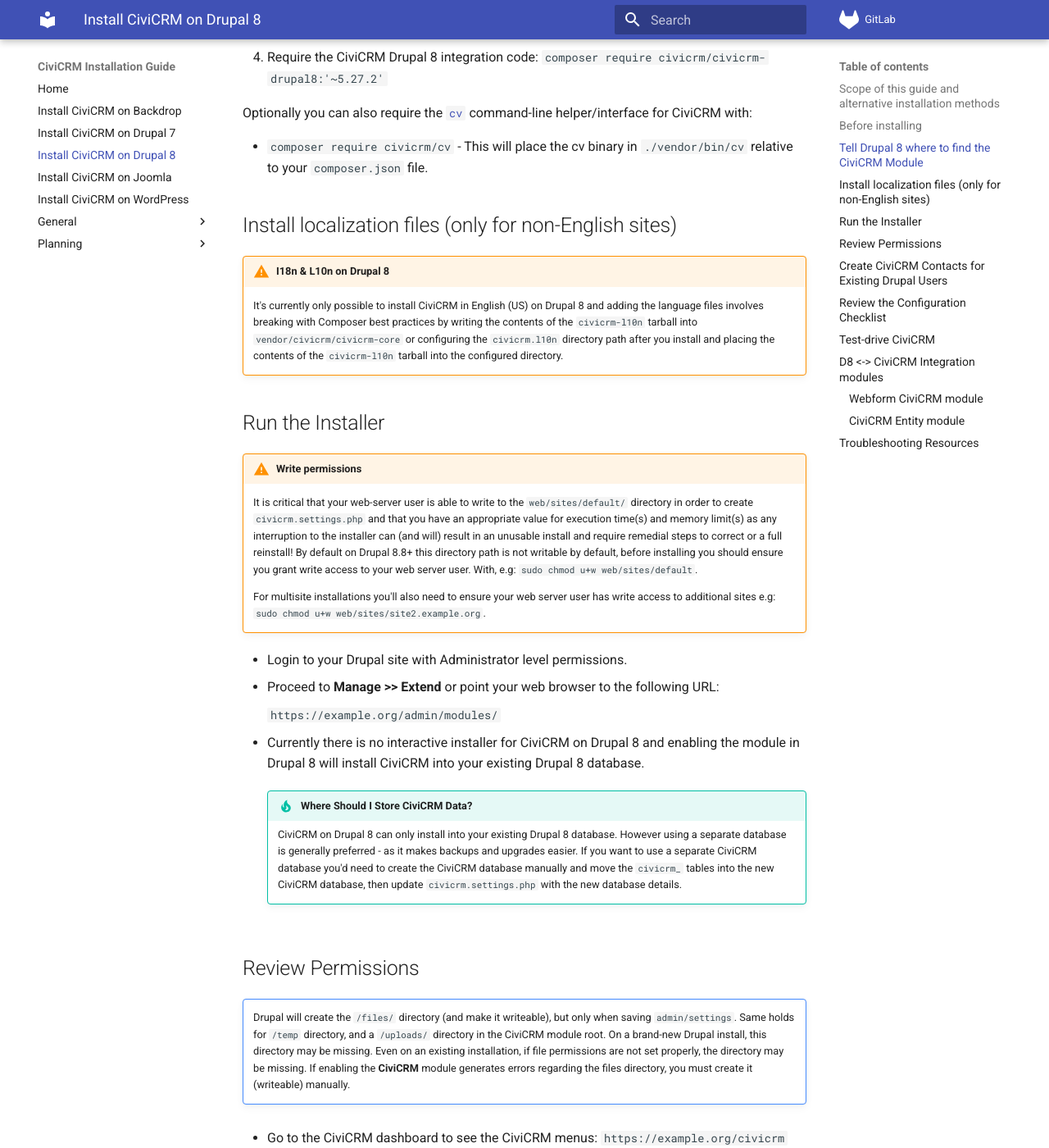
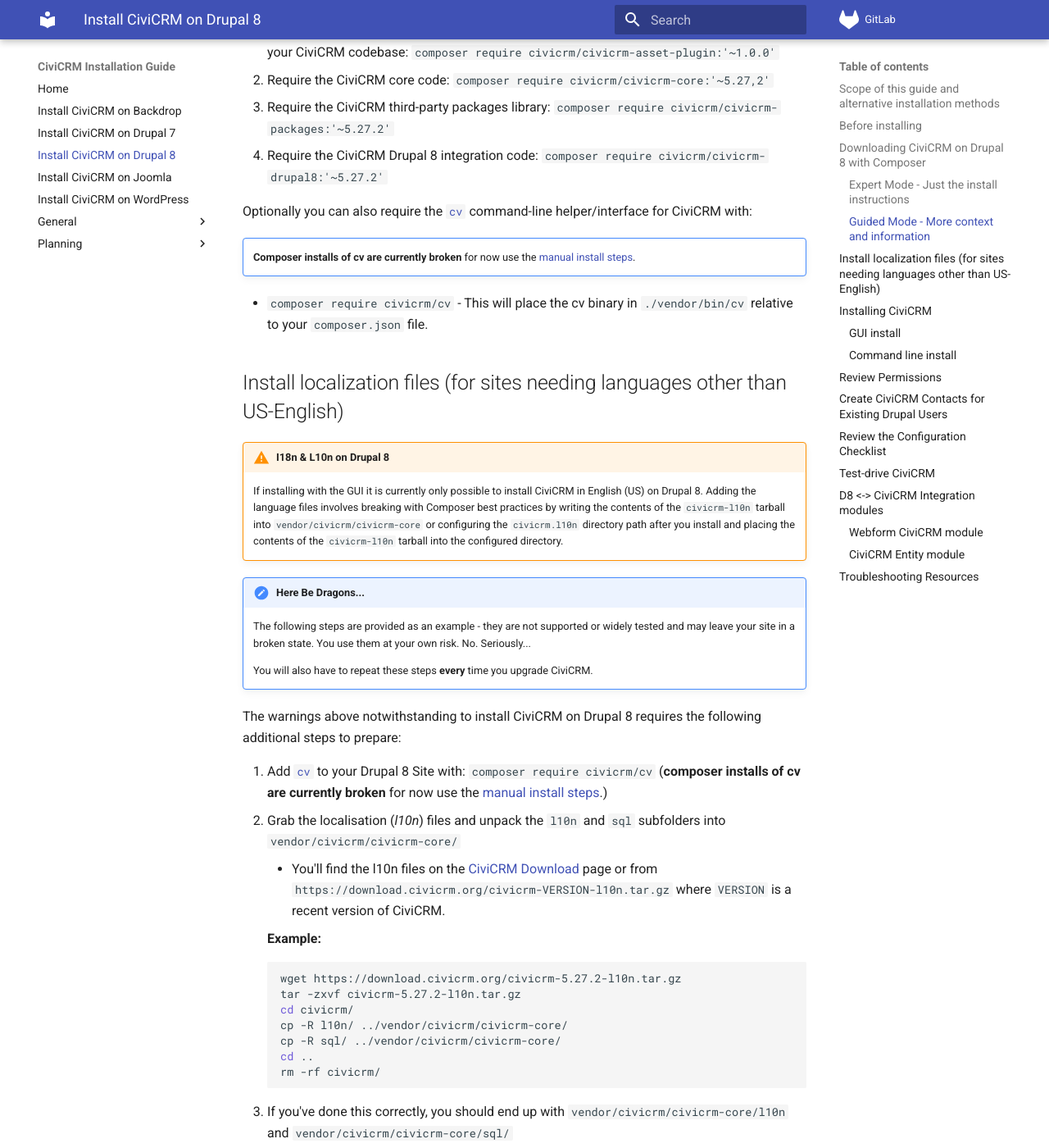
Before and after one commit to agileware/civicrm-installation-guide, an MkDocs documentation site: the page built from docs/drupal8/index.md, in a window 1280 px wide and 1400 px high, scrolled down 1519 px. Shown: the whole window at 82% size. Built offline with MkDocs 1.6.1 and Material for MkDocs 9.7.7, drawn with Linux system fonts in a browser that asks for light colours; some of the changed text lies outside the part shown.

Commit message:
l10n install steps

````diff
--- a/docs/drupal8/index.md
+++ b/docs/drupal8/index.md
@@ -10,12 +10,13 @@ This guide covers standard installation of CiviCRM for production use. For insta
 !!! warning "Composer install required!"
     This guide will assume that you have installed Drupal 8 using composer. At this time manual installation of Drupal 8 using zip or tarball install methods is not supported.
 
-## Tell Drupal 8 where to find the CiviCRM Module {:#directory}
+## Downloading CiviCRM on Drupal 8 with Composer {:#downloading}
 
 To download CiviCRM on a Drupal 8 site we'll need to ask [Composer](https://www.getcomposer.org) to `require` the CiviCRM libraries. We do this by requiring the `civicrm-core`, `civicrm-drupal-8`, `civicrm-packages` and `civicrm-asset-plugin` libraries.
+
 <!-- markdownlint-disable MD046 -->
 !!! tip "Versions!"
-    It is **strongly** recommended that you provide a version when requiring these libraries, as such our example command below will include, as an example, the version `5.27.1`. Note that installing ESR versions onto CiviCRM has not been tested at this time and as such no instructions for doing so are provided.
+    It is **strongly** recommended that you provide a version when requiring these libraries, as such our example command below will include, as an example, the version `5.27.2`. Note that installing ESR versions onto CiviCRM has not been tested at this time and as such no instructions for doing so are provided.
 
     Failure to provide a version will most likely result in you installing the `dev-master` version which is bleeding-edge code and may result in an unstable site/setup!
 
@@ -24,9 +25,14 @@ To download CiviCRM on a Drupal 8 site we'll need to ask [Composer](https://www.
 
     Best practice is to use `composer require` locally or in dev/test and then deploy your `composer.lock` to staging and use `composer install` which requires less memory and implements the changes you've tested and committed to your repo!
 <!-- markdownlint-enable MD046 -->
+
+### Expert Mode - Just the install instructions
+
 To require the CiviCRM libraries on a Drupal 8 site you can use the following one-line command:
 
-* `composer require civicrm/civicrm-asset-plugin:'~1.0.0' civicrm/civicrm-{core,packages,drupal-8}:'~5.27.1'`
+* `composer require civicrm/civicrm-asset-plugin:'~1.0.0' civicrm/civicrm-{core,packages,drupal-8}:'~5.27.2'`
+
+### Guided Mode - More context and information
 
 !!! tip "Location, Location... Location"
     You should always run `composer` commands from the top-level folder above the web and vendor folders, where in the same place as your `composer.json` file.
@@ -40,20 +46,57 @@ You can also install CiviCRM by running these commands separately, this is what
 
 Optionally you can also require the [`cv`](https://github.com/civicrm/cv) command-line helper/interface for CiviCRM with:
 
+!!! note ""
+    **Composer installs of cv are currently broken** for now use the [manual install steps](https://github.com/civicrm/cv#download).
+
 * `composer require civicrm/cv` - This will place the cv binary in `./vendor/bin/cv` relative to your `composer.json` file.
 
-## Install localization files (only for non-English sites) {:#i18n}
+## Install localization files (for sites needing languages other than US-English) {:#i18n}
 
 !!! warning "I18n & L10n on Drupal 8"
-    It's currently only possible to install CiviCRM in English (US) on Drupal 8 and adding the language files involves breaking with Composer best practices by writing the contents of the `civicrm-l10n` tarball into `vendor/civicrm/civicrm-core` or configuring the `civicrm.l10n` directory path after you install and placing the contents of the `civicrm-l10n` tarball into the configured directory.
+    If installing with the GUI it is currently only possible to install CiviCRM in English (US) on Drupal 8. Adding the language files involves breaking with Composer best practices by writing the contents of the `civicrm-l10n` tarball into `vendor/civicrm/civicrm-core` or configuring the `civicrm.l10n` directory path after you install and placing the contents of the `civicrm-l10n` tarball into the configured directory.
 
-## Run the Installer {:#installer}
+!!! error "Here Be Dragons..."
+    The following steps are provided as an example - they are not supported or widely tested and may leave your site in a broken state. You use them at your own risk. No. Seriously...
+
+    You will also have to repeat these steps **every** time you upgrade CiviCRM.
+
+The warnings above notwithstanding to install CiviCRM on Drupal 8 requires the following additional steps to prepare:
+
+1. Add [`cv`](https://github.com/civicrm/cv) to your Drupal 8 Site with: `composer require civicrm/cv` (**composer installs of cv are currently broken** for now use the [manual install steps](https://github.com/civicrm/cv#download).)
+1. Grab the localisation (*l10n*) files and unpack the `l10n` and `sql` subfolders into `vendor/civicrm/civicrm-core/`
+    * You'll find the l10n files on the [CiviCRM Download](https://civicrm.org/download) page or from `https://download.civicrm.org/civicrm-VERSION-l10n.tar.gz` where `VERSION` is a recent version of CiviCRM.
+
+    **Example:**
+
+    <!-- markdownlint-disable MD046 -->
+    ``` bash
+    wget https://download.civicrm.org/civicrm-5.27.2-l10n.tar.gz
+    tar -zxvf civicrm-5.27.2-l10n.tar.gz
+    cd civicrm/
+    cp -R l10n/ ../vendor/civicrm/civicrm-core/
+    cp -R sql/ ../vendor/civicrm/civicrm-core/
+    cd ..
+    rm -rf civicrm/
+    ```
+    <!-- markdownlint-enable MD046 -->
+
+1. If you've done this correctly, you should end up with `vendor/civicrm/civicrm-core/l10n` and `vendor/civicrm/civicrm-core/sql/`
+    * You can remove any languages you don't need by deleting them before copying the `l10n` and `sql` folders.
+
+Now we move onto [Installing CiviCRM - Command line install](#installing-commandline)
+
+## Installing CiviCRM {:#installing}
+
+### GUI install {:#installing-gui}
+
 <!-- markdownlint-disable MD046 -->
 !!! warning "Write permissions"
     It is critical that your web-server user is able to write to the `web/sites/default/` directory in order to create `civicrm.settings.php` and that you have an appropriate value for execution time(s) and memory limit(s) as any interruption to the installer can (and will) result in an unusable install and require remedial steps to correct or a full reinstall! By default on Drupal 8.8+ this directory path is not writable by default, before installing you should ensure you grant write access to your web server user. With, e.g: `sudo chmod u+w web/sites/default`.
 
     For multisite installations you'll also need to ensure your web server user has write access to additional sites e.g: `sudo chmod u+w web/sites/site2.example.org`.
 <!-- markdownlint-enable MD046 -->
+
 * Login to your Drupal site with Administrator level permissions.
 * Proceed to **Manage >> Extend** or point your web browser to the following URL:
 
@@ -63,6 +106,29 @@ Optionally you can also require the [`cv`](https://github.com/civicrm/cv) comman
 
     !!! tip "Where Should I Store CiviCRM Data?"
         CiviCRM on Drupal 8 can only install into your existing Drupal 8 database. However using a separate database is generally preferred - as it makes backups and upgrades easier. If you want to use a separate CiviCRM database you'd need to create the CiviCRM database manually and move the `civicrm_` tables into the new CiviCRM database, then update `civicrm.settings.php` with the new database details.
+
+### Command line install {:installing-commandline}
+
+!!! note "Prerequisites"
+    The steps below assume that you have the prerequisites for a command line install, namely cv or some other tested command-line installer for Drupal 8 (**Hint:** There's only one of those at the moment and it's cv)
+
+Make sure you're in the root directory for your Drupal 8 / CiviCRM site (the same folder/directory that holds `composer.json`).
+
+The essence of a cv install command looks like this `cv core:install -vv --cms-base-url="https://urltocms.example.org" --db="mysql://database:details@go/here:3306" --lang="en_GB"` there are many parameters available. <!-- META:To-Do Document cv usage -->
+
+For our CiviCRM install on Drupal 8 we want a command that looks like this:
+
+<!-- markdownlint-disable MD046 -->
+``` bash
+cv core:install -vv --db="DATABASE" --cms-base-url="URL" --lang="LANG"
+```
+<!-- markdownlint-enable MD046 -->
+
+Replace `cv` with the path to the cv phar on your system if appropriate. The parts in `CAPS` above will need to be replaced with your site-specific information as follows:
+
+* `DATABASE` (required) is the [DSN](https://en.wikipedia.org/wiki/Data_source_name) for the database where you want CiviCRM installed.
+* `URL` (required) is the canonical URL to the root of your CMS site.
+* `LANG` (optional) is one of the supported languages for CiviCRM - it **must** exist in your `l10n` folder.
 
 ## Review Permissions {:#permissions}
 
@@ -75,6 +141,7 @@ Optionally you can also require the [`cv`](https://github.com/civicrm/cv) comman
 * Go to **Administer » User management » Permissions**
 
 * Verify that the Roles that you want to have access to CiviCRM have the appropriate permissions checked. CiviCRM is installed with a number of fixed permissions (such as "edit contacts" and "administer CiviCRM").
+
 <!-- markdownlint-disable MD046 -->
 !!! tip "Permissions for the Anonymous Role"
     Many sites want anonymous visitors to have access to certain CiviCRM functionality. These permissions are enabled during installation for the Anonymous role. You should review them and modify if needed based on your requirements:
@@ -87,6 +154,7 @@ Optionally you can also require the [`cv`](https://github.com/civicrm/cv) comman
     * **view event info** and **register for events** : If you plan to use CiviEvent and want to allow un-authenticated visitors to view event information and register for events online - enable these permissions for the "anonymous" role.
     * **view event participants** : Enable this permission to allow anonymous users to access participant listing pages for events.
 <!-- markdownlint-enable MD046 -->
+
 ## Create CiviCRM Contacts for Existing Drupal Users {:#contacts-users}
 
 Once installed, CiviCRM keeps your Drupal Users synchronized with corresponding CiviCRM contact records. The 'rule' is that there will be a matched contact record for each Drupal user record. Conversely, only contacts who are authenticated users of your site will have corresponding Drupal user records.
@@ -101,7 +169,7 @@ When CiviCRM is installed on top of an existing Drupal site, a special CiviCRM A
 
 ## Review the Configuration Checklist {:#checklist}
 
-The **Configuration Checklist** provides a convenient way to work through the settings that need to be reviewed and configured for a new site. You can link to this checklist from the installation success page AND you can visit it at any time from **Administer** » **Administration Console** » **Configuration Checklist**.
+The **Configuration Checklist** provides a convenient way to work through the settings that need to be reviewed and configured for a new site. You can link to this checklist from the installation success page and you can visit it at any time from **Administer** » **Administration Console** » **Configuration Checklist**.
 
 ## Test-drive CiviCRM {:#test-drive}
 
````
